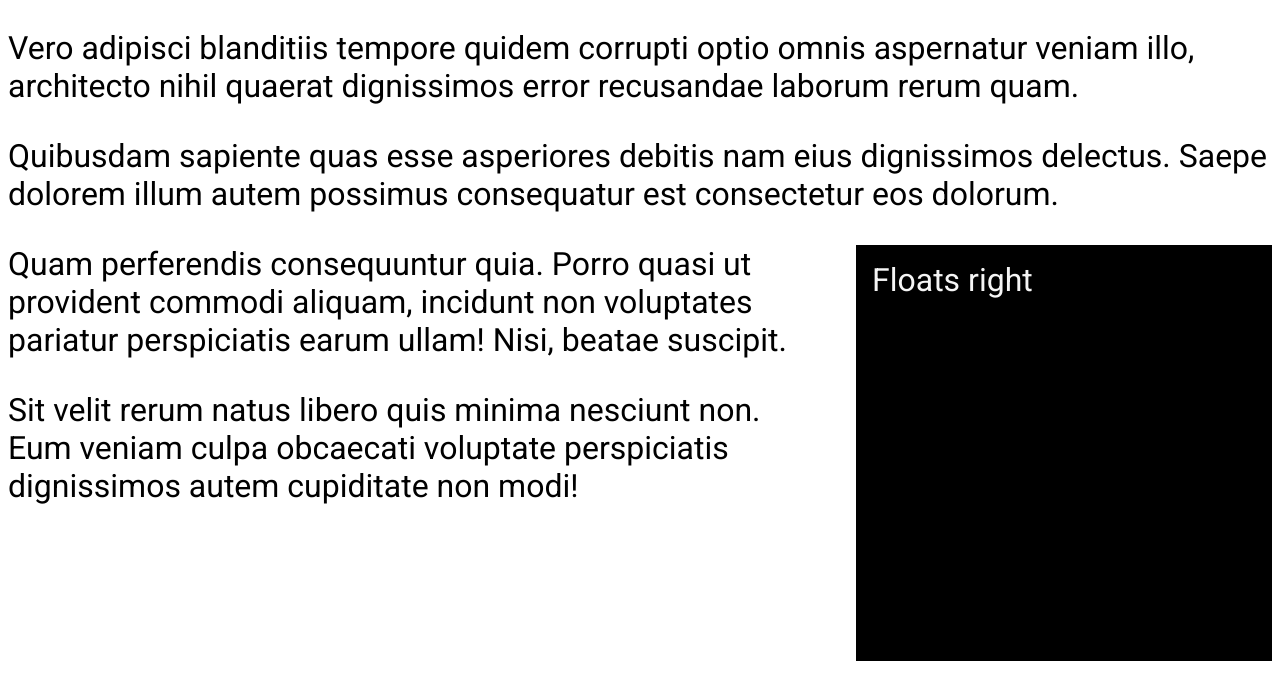
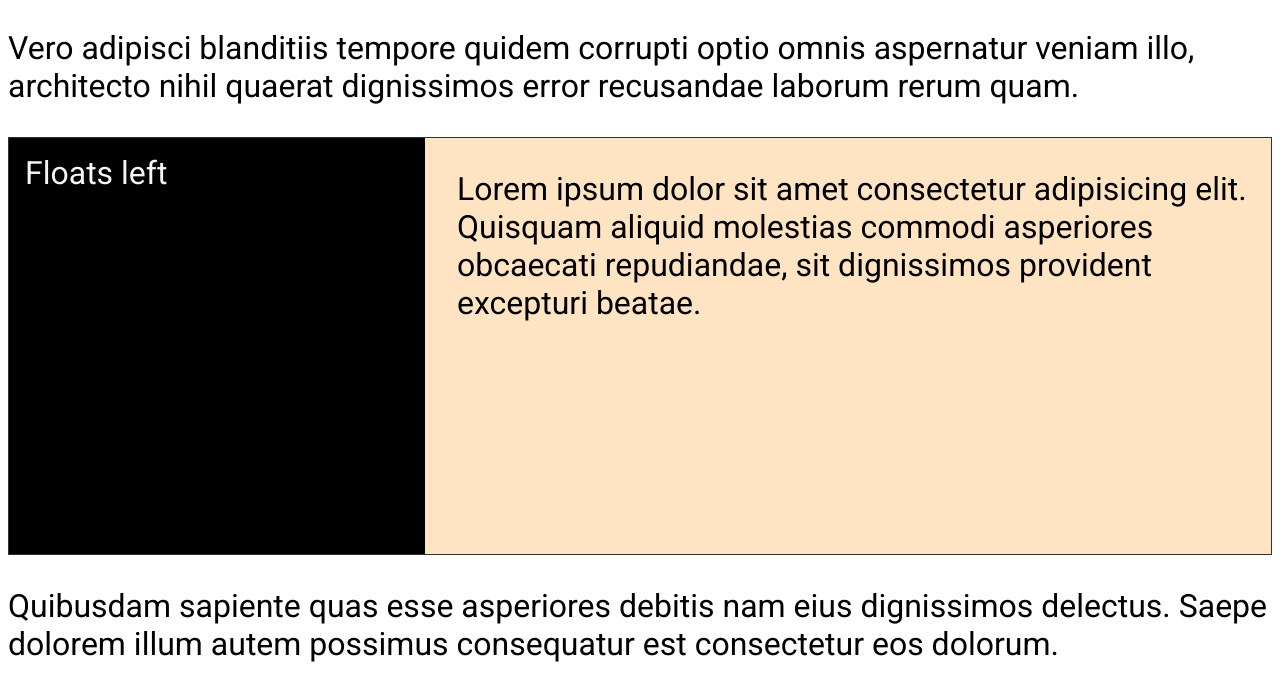
Before and after one commit to daksh-vaishnav/learn-css, a plain HTML site: page 3-Floats/index.html in a window 1280 px wide. Shown: the part 428-1120 px from the top of the page. Before the commit the page ends 1089 px from the top, so only its background shows below. Drawn offline with Linux system fonts and the light colour scheme.

Commit message:
float: issue with float resolve legacy-way

```diff
--- a/3-Floats/index.html
+++ b/3-Floats/index.html
@@ -17,6 +17,12 @@
         <div class="clear"></div>
         <p>Vero adipisci blanditiis tempore quidem corrupti optio omnis aspernatur veniam illo, architecto nihil quaerat
             dignissimos error recusandae laborum rerum quam.</p>
+        <section class="section">
+            <div class="block float-left">Floats left</div>
+            <p>Lorem ipsum dolor sit amet consectetur adipisicing elit. Quisquam aliquid molestias commodi asperiores
+                obcaecati repudiandae, sit dignissimos provident excepturi beatae.</p>
+        </section>
+
         <p>Quibusdam sapiente quas esse asperiores debitis nam eius dignissimos delectus. Saepe dolorem illum autem
             possimus consequatur est consectetur eos dolorum.</p>
         <div class="block float-right">Floats right</div>
--- a/3-Floats/style.css
+++ b/3-Floats/style.css
@@ -39,3 +39,9 @@ section {
     background-color: bisque;
     border: 1px solid #333;
 }
+
+.section {
+    background-color: bisque;
+    border: 1px solid #333;
+    overflow: auto;
+}
```
